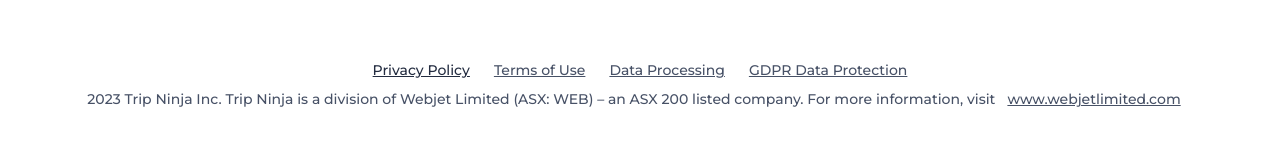
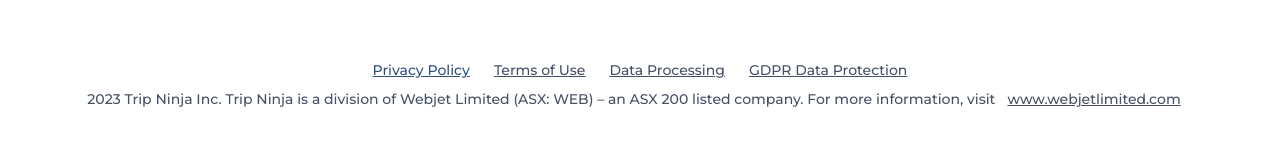
Before and after one commit to trip-ninja-inc/trip_ninja_api_docs, a React (Create React App) app in the folder trip-ninja-docs/: page /farestructure/1 in a window 1280 px wide. In both pictures the pointer is over the link "Privacy Policy". Shown: the part 225-370 px from the top of the page. Built offline with nearby package versions, Linux system fonts and the light colour scheme.

Commit message:
Update Common.css

```diff
--- a/trip-ninja-docs/src/common/Common.css
+++ b/trip-ninja-docs/src/common/Common.css
@@ -4,5 +4,5 @@
 }
 
 .footer-link:hover {
-    color: var(--grey-darker);
+    color: var(--primary-dark);
 }
```
